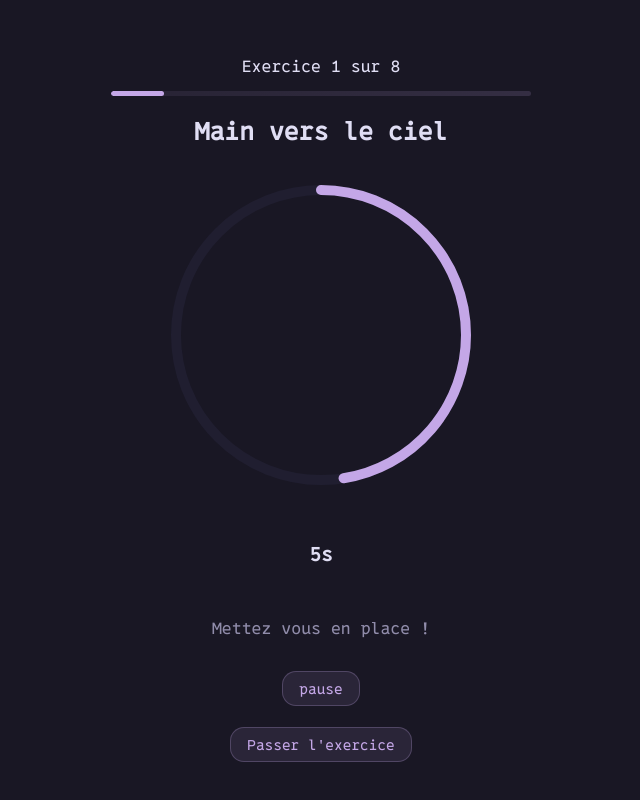
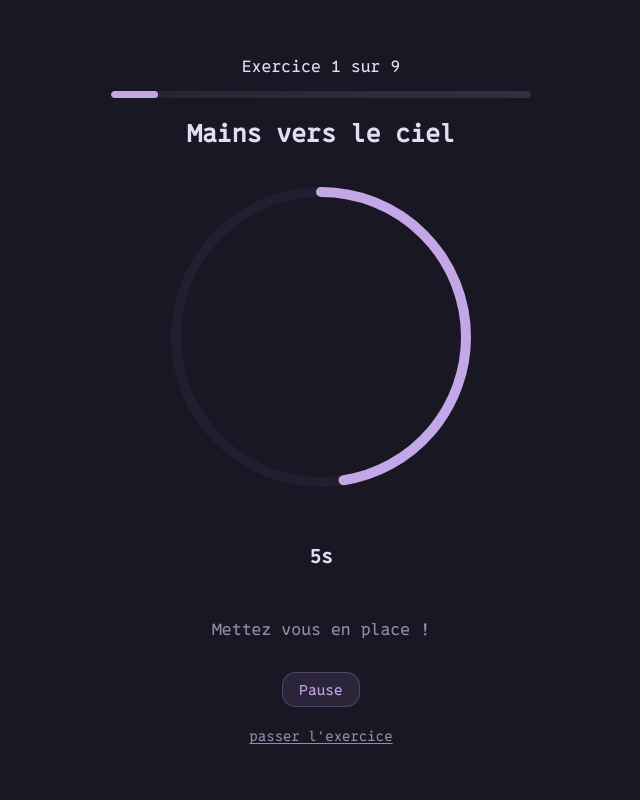
Before and after one commit to Tchoup7790/morning-streching, a Vue app: page /routine in a window 1280 px wide. Shown: the whole page, without its empty margins (319-959 px from the left). Built offline with nearby package versions, Linux system fonts and the light colour scheme.

Commit message:
Add Beep and small UI edit

```diff
--- a/src/assets/exercises.json
+++ b/src/assets/exercises.json
@@ -1,7 +1,7 @@
 [
   {
     "id": "1",
-    "title": "Main vers le ciel",
+    "title": "Mains vers le ciel",
     "instructions": [
       "Commencez en position debout, les pieds écartés de la largeur des hanches et les bras le long du corps.",
       "Balayez lentement vos bras vers l'extérieur et vers le haut au-dessus de votre tête.",
@@ -88,5 +88,17 @@
     ],
     "image": "public/8",
     "duration": 15
+  },
+  {
+    "id": "9",
+    "title": "Mains vers le ciel",
+    "instructions": [
+      "Commencez en position debout, les pieds écartés de la largeur des hanches et les bras le long du corps.",
+      "Balayez lentement vos bras vers l'extérieur et vers le haut au-dessus de votre tête.",
+      "Gardez les mains écartées à la largeur des épaules et tendez-les vers le plafond.",
+      "Détendez vos épaules et regardez légèrement vers le haut."
+    ],
+    "image": "public/1",
+    "duration": 30
   }
 ]
--- a/src/components/custom-timer.vue
+++ b/src/components/custom-timer.vue
@@ -45,7 +45,7 @@
 
     <!-- Pause / Resume button -->
     <button @click="togglePause">
-      {{ state.isPaused ? "reprendre" : "pause" }}
+      {{ state.isPaused ? "Reprendre" : "Pause" }}
     </button>
   </div>
 </template>
@@ -54,7 +54,12 @@
 import { gsap } from "gsap";
 import { onMounted, onUnmounted, reactive, ref } from "vue";
 
+const beep = new Audio("/beep.mp3");
+beep.preload = "auto";
+
 const WAITING_TIME = 10;
+
+let lastRemaining = WAITING_TIME;
 
 const props = defineProps({
   duration: {
@@ -111,6 +116,23 @@ function runTimer(duration: number, onDone: () => void) {
       gsap.set(progressCircle.value!, { strokeDashoffset: offset });
 
       state.remaining = Math.ceil(duration * (1 - anim.progress));
+
+      const newRemaining = Math.ceil(duration * (1 - anim.progress));
+      state.remaining = newRemaining;
+
+      // Play sound on 3, 2, 1 — only once per second
+      if (
+        lastRemaining !== newRemaining &&
+        newRemaining <= 3 &&
+        newRemaining > 0
+      ) {
+        try {
+          beep.currentTime = 0;
+          beep.play();
+        } catch (_) {}
+      }
+
+      lastRemaining = newRemaining;
     },
     onComplete: onDone,
   });
@@ -154,7 +176,6 @@ onUnmounted(() => gsapTween?.kill());
   gap: 18px;
   width: 100%;
   max-width: 320px;
-  height: 100%;
   margin: 0 auto;
   padding-bottom: 20px;
 }
--- a/src/views/end-view.vue
+++ b/src/views/end-view.vue
@@ -4,7 +4,7 @@
       <h2>Félicitations !</h2>
       <p>Vous avez terminé votre routine matinale.</p>
       <br />
-      <p>La journée peut maintenant commencer :).</p>
+      <p>La journée peut maintenant commencer :)</p>
     </div>
 
     <div class="container">
--- a/src/views/exercise-view.vue
+++ b/src/views/exercise-view.vue
@@ -29,9 +29,9 @@
     />
 
     <!-- Skip button -->
-    <button @click="onExerciseFinished">
+    <a href="#" @click.prevent="onExerciseFinished">
       {{ store.hasNext ? "Passer l'exercice" : "Finir la routine" }}
-    </button>
+    </a>
   </main>
 </template>
 
```
Also changed, not shown: 1 other file (tests, documents, lock files or other folders).
